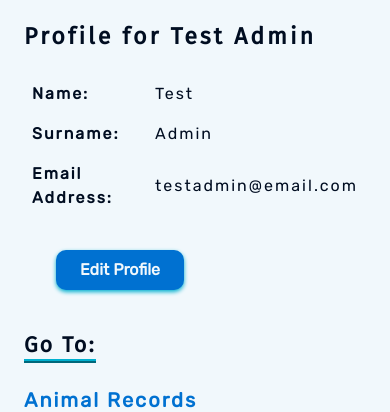
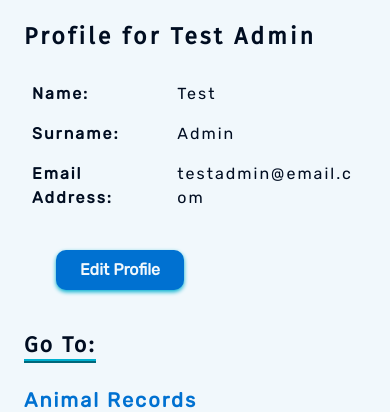
Before and after one commit to SJECollins/ci-pp4-pet-rx, a Django app: page /profile/ in a window 390 px wide. Shown: the part 106-518 px from the top of the page. Run offline with Django 3.2, Linux system fonts and the light colour scheme; a user stored in the database is signed in; data comes from the database, SQL or seed files in the repository; some libraries are stand-ins or nearby versions.

Commit message:
Add bootstrap text-break class to email cell to prevent layout break on small screens

```diff
--- a/vetprofiles/templates/vetprofiles/profile.html
+++ b/vetprofiles/templates/vetprofiles/profile.html
@@ -8,7 +8,7 @@
             <div class="col-md-8">
                 <!-- User details -->
                 <h3 class="headings">Profile for {{ user.first_name }} {{ user.last_name }}</h3>
-                <table>
+                <table class="table-responsive">
                     <tr>
                         <th>Name: </th>
                         <td>{{ user.first_name }}</td>
@@ -19,7 +19,7 @@
                     </tr>
                     <tr>
                         <th>Email Address: </th>
-                        <td>{{ user.email }}</td>
+                        <td class="text-break">{{ user.email }}</td>
                     </tr>
                 </table>
                 <a class="pet-btns" href="{% url 'vetprofiles:edit_profile' %}" aria-label="Edit your profile">Edit
```
